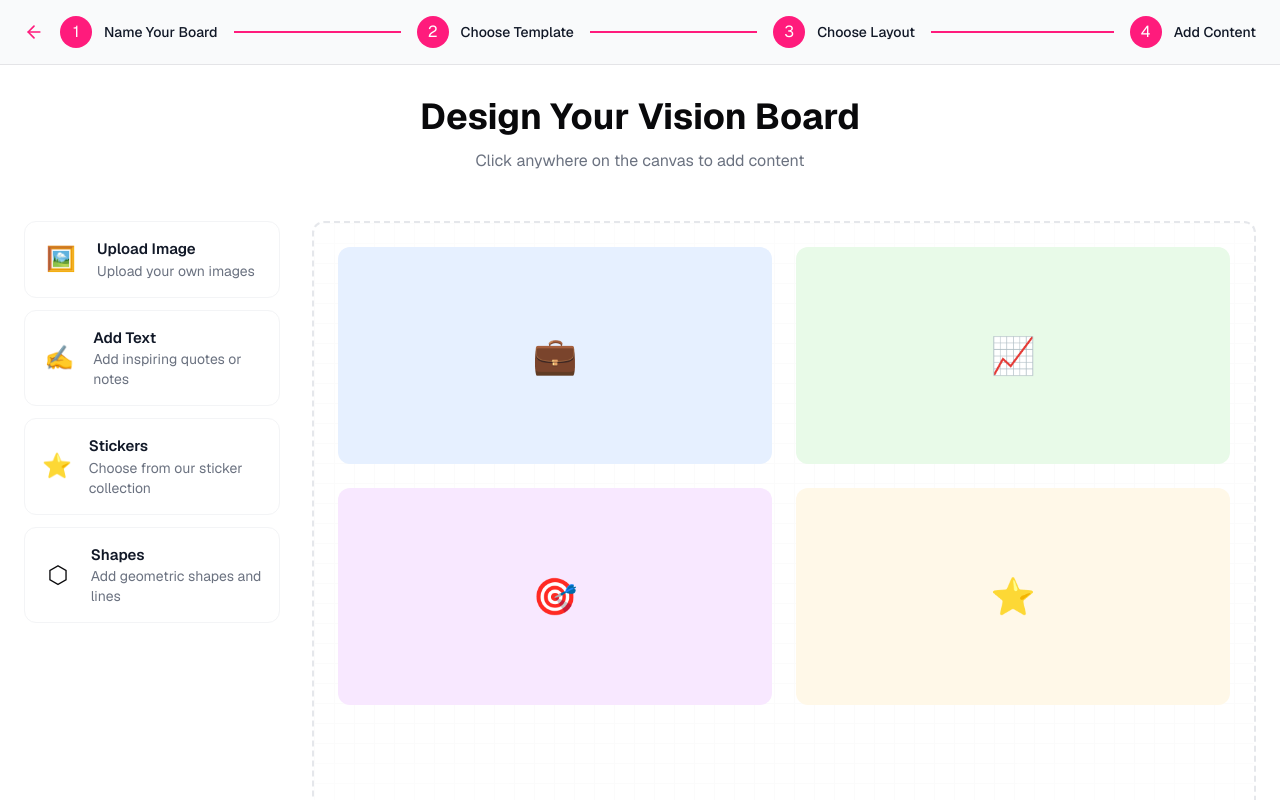
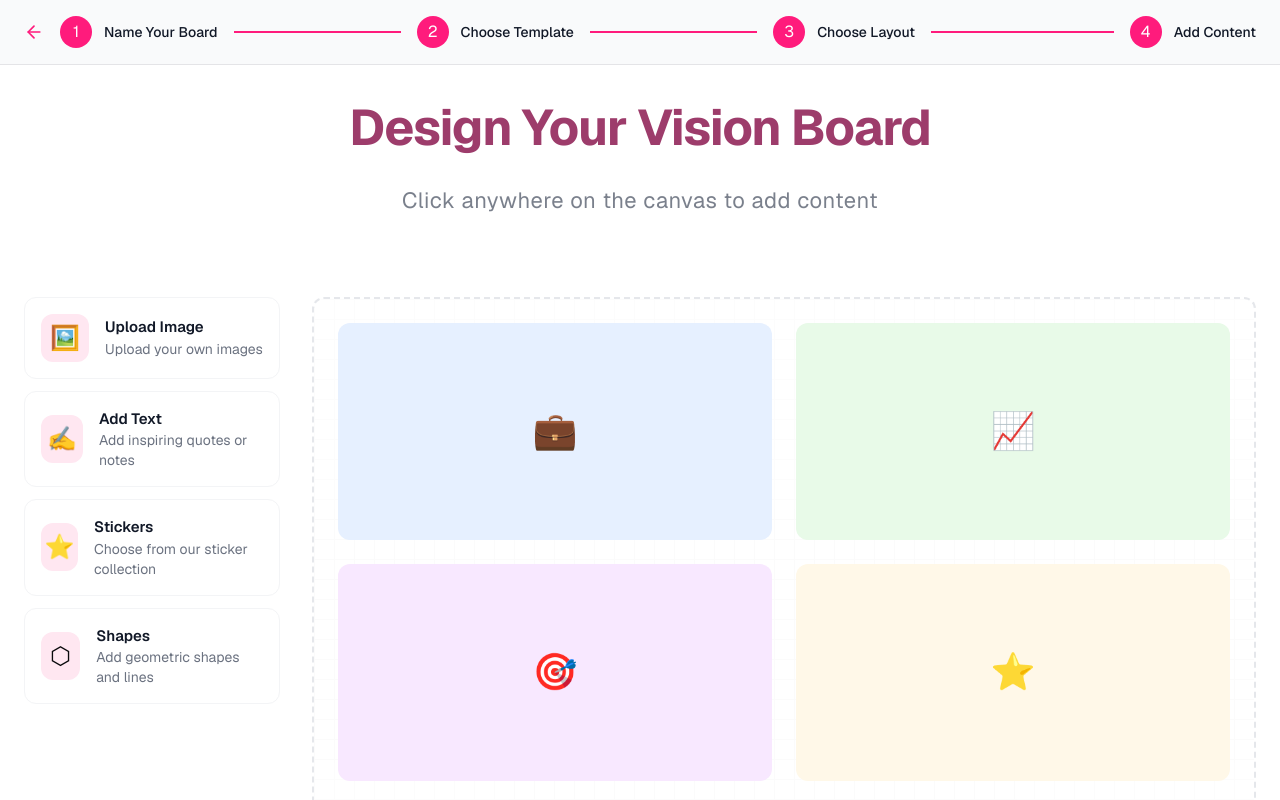
Before and after one commit to zaktech96/vsionboard, a Next.js app: page /create/content in a window 1280 px wide. Shown: the top 800 px of the page. Built offline with nearby package versions, Linux system fonts and the light colour scheme.

Commit message:
redesgined content page buttons

```diff
--- a/app/create/content/page.tsx
+++ b/app/create/content/page.tsx
@@ -317,9 +317,16 @@ function ContentEditor() {
 
       {/* Main Content */}
       <div className="max-w-screen-2xl mx-auto px-6 py-8">
-        <div className="text-center mb-12">
-          <h1 className="text-4xl font-bold mb-3">Design Your Vision Board</h1>
-          <p className="text-gray-500">Click anywhere on the canvas to add content</p>
+        <div className="text-center mb-20">
+          <h1 className="text-[50px] font-bold mb-6 tracking-tight
+                        text-[#9D3C6B] dark:text-[#B84C82]
+                        leading-tight">
+            Design Your Vision Board
+          </h1>
+          <p className="text-[22px] text-gray-500/90 dark:text-gray-400/90
+                        font-normal tracking-wide">
+            Click anywhere on the canvas to add content
+          </p>
         </div>
 
         {/* Content Area */}
@@ -330,16 +337,25 @@ function ContentEditor() {
               <button
                 key={type.id}
                 onClick={() => handleContentTypeClick(type.id)}
-                className="w-full p-4 rounded-xl text-left hover:bg-gray-50 dark:hover:bg-gray-900
-                         border border-gray-100 dark:border-gray-800
-                         transition-all duration-200"
+                className="w-full p-4 rounded-xl text-left transition-all duration-200
+                          bg-white dark:bg-gray-900 border border-gray-100 dark:border-gray-800
+                          hover:scale-[1.02] hover:shadow-lg hover:border-[#FF1B7C]/30
+                          group relative overflow-hidden"
               >
-                <div className="flex items-center gap-4">
-                  <div className="w-10 h-10 flex items-center justify-center">
-                    <span className="text-2xl">{type.icon}</span>
+                <div className="absolute inset-0 bg-gradient-to-r from-[#FFE7F1]/0 to-[#FFE7F1]/20
+                              dark:from-[#FF1B7C]/0 dark:to-[#FF1B7C]/10
+                              translate-x-[-100%] group-hover:translate-x-[0%]
+                              transition-transform duration-300" />
+
+                <div className="flex items-center gap-4 relative z-10">
+                  <div className="w-12 h-12 rounded-xl bg-[#FFE7F1] dark:bg-[#FF1B7C]/10
+                                flex items-center justify-center
+                                group-hover:scale-110 transition-transform duration-200">
+                    <span className="text-2xl group-hover:animate-bounce">{type.icon}</span>
                   </div>
                   <div>
-                    <div className="font-semibold text-[15px] text-gray-900 dark:text-gray-100">
+                    <div className="font-semibold text-[15px] text-gray-900 dark:text-gray-100
+                                  group-hover:text-[#FF1B7C] transition-colors duration-200">
                       {type.name}
                     </div>
                     <div className="text-sm text-gray-500 dark:text-gray-400">
```
Also changed, not shown: 1 other file (tests, documents, lock files or other folders).
